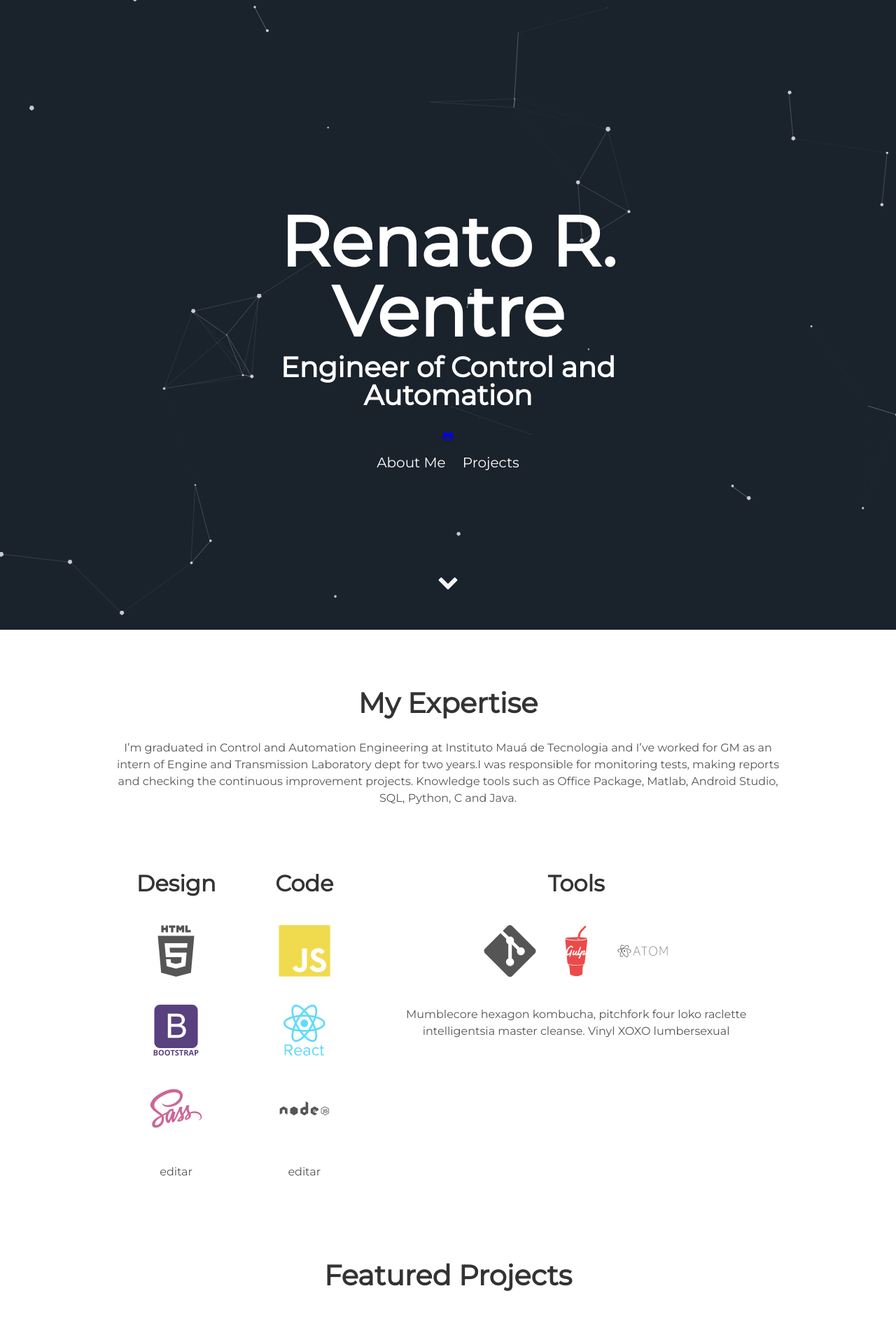
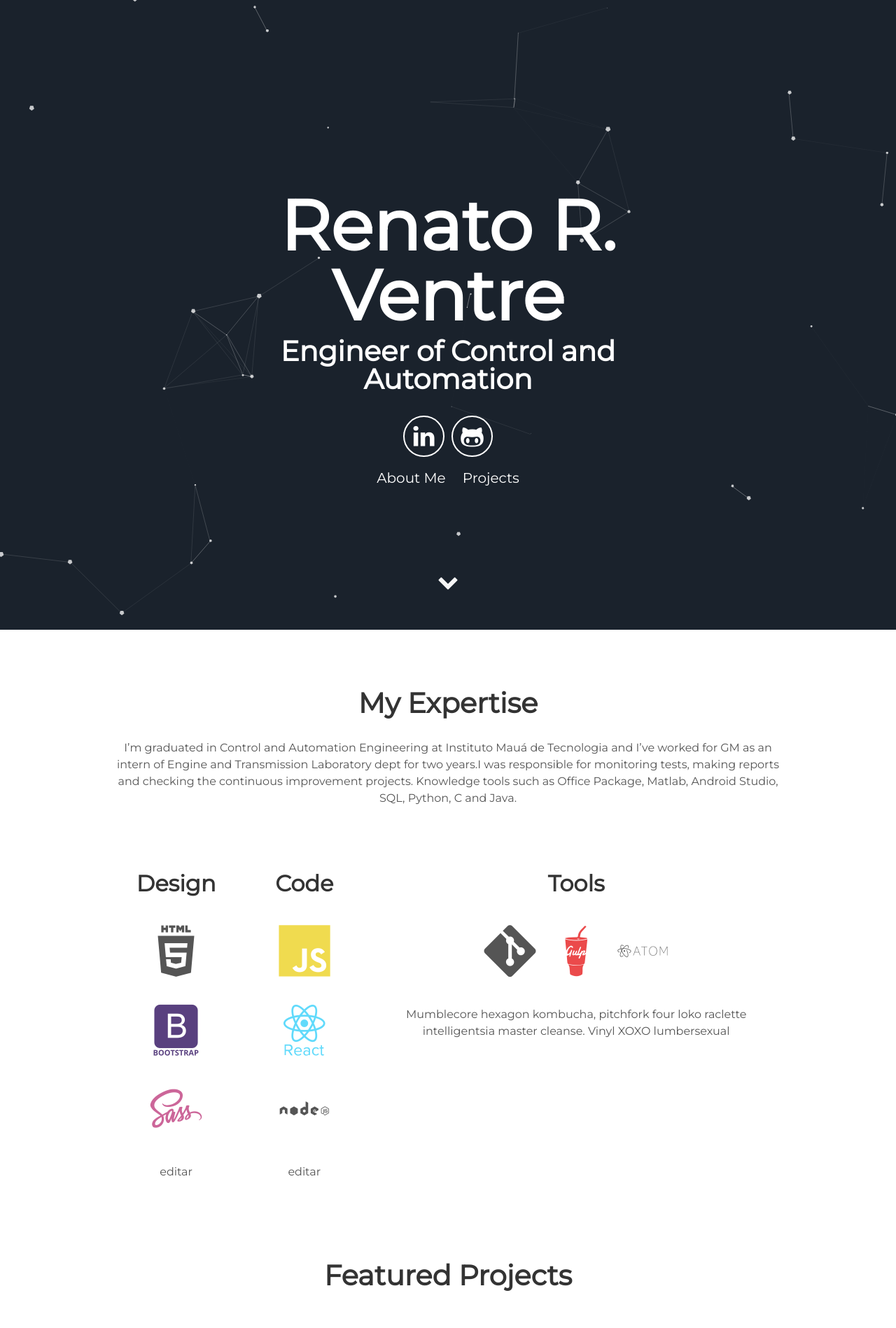
Before and after one commit to RenatoRVentre/renatorventre.github.io, a Jekyll site: the page index.html, which Jekyll copies as it is, in a window 1280 px wide. Shown: the top 1898 px of the page at 70% size. Built offline with Jekyll 4.4.1, drawn with Linux system fonts in a browser that asks for light colours.

Commit message:
Update index.html

```diff
--- a/index.html
+++ b/index.html
@@ -17,10 +17,10 @@
         <span class="site-title">Renato R. Ventre</span>
         <span class="site-description">Engineer of Control and Automation</span>
       </h1>
-      <div >
+      <div class="header-icons">
         <!--a aria-label="email" href="#"><i class="icon fa fa-envelope"></i></a-->
         <!--a aria-label="My Twitter" target="_blank" href="#"><i class="icon fa fa-twitter" aria-hidden="true"></i></a-->
-        <!--a aria-label="My Google Plus" target="_blank" href="#"><i class="icon fa fa-google-plus" aria-hidden="true"></i></a-->
+        <a aria-label="Linkedin" target="_blank" href="#"><i class="icon fa fa-linkedin" aria-hidden="true"></i></a-->
         <a aria-label="My Github" target="_blank" href="https://github.com/RenatoRVentre"><i class="icon fa fa-github-alt" aria-hidden="true"></i></a>
       </div>
       <div class="header-links">
```
